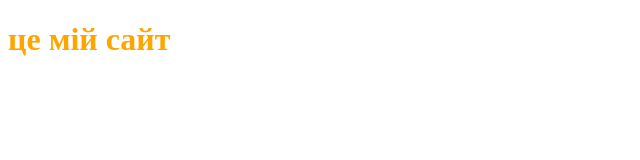
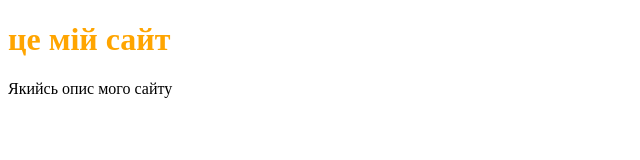
Before and after one commit to rostislavbest/project100, a plain HTML site: page index.html in a window 1280 px wide. Shown: the whole page, without its empty margins (0-640 px from the left). Drawn offline with Linux system fonts and the light colour scheme.

Commit message:
Update index.html
Додав тег p

```diff
--- a/index.html
+++ b/index.html
@@ -10,6 +10,7 @@
 
 <body>
  <h1>це мій сайт</h1>
+  <p> Якийсь опис мого сайту </p>
 </body>
 
 </html>
```
